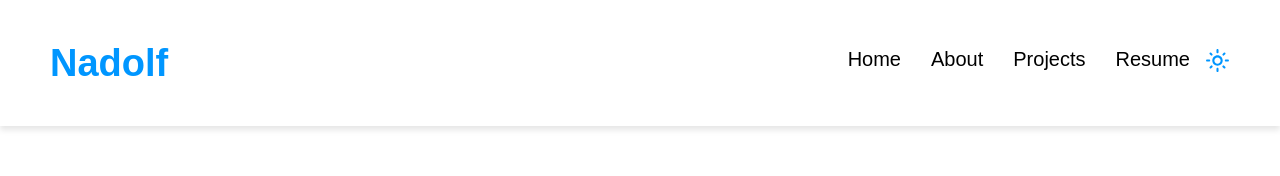
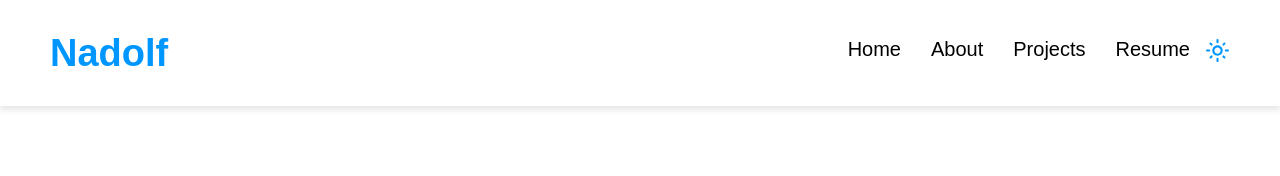
Before and after one commit to nadolf/portfolio, a React (Vite) app: page / in a window 1280 px wide. Shown: the top 176 px of the page. Built offline with nearby package versions, Linux system fonts and the light colour scheme.

Commit message:
Adjust spacings

```diff
--- a/src/styles/NavBar.css
+++ b/src/styles/NavBar.css
@@ -9,7 +9,7 @@ body {
     display: flex;
     justify-content: space-between;
     align-items: center;
-    padding: 10px 50px;
+    padding: 0px 50px;
     box-shadow: 0 4px 6px rgba(0, 0, 0, 0.1);
     background-color: white;
     color: black;
--- a/src/styles/projectPage.css
+++ b/src/styles/projectPage.css
@@ -13,7 +13,7 @@ body.dark-mode {
 .project-header {
   text-align: center;
   font-size: 3rem;
-  margin-bottom: 20px;
+  margin-bottom: 30px;
   color: #0096ff;
   transition: color 0.3s ease;
 }
```
